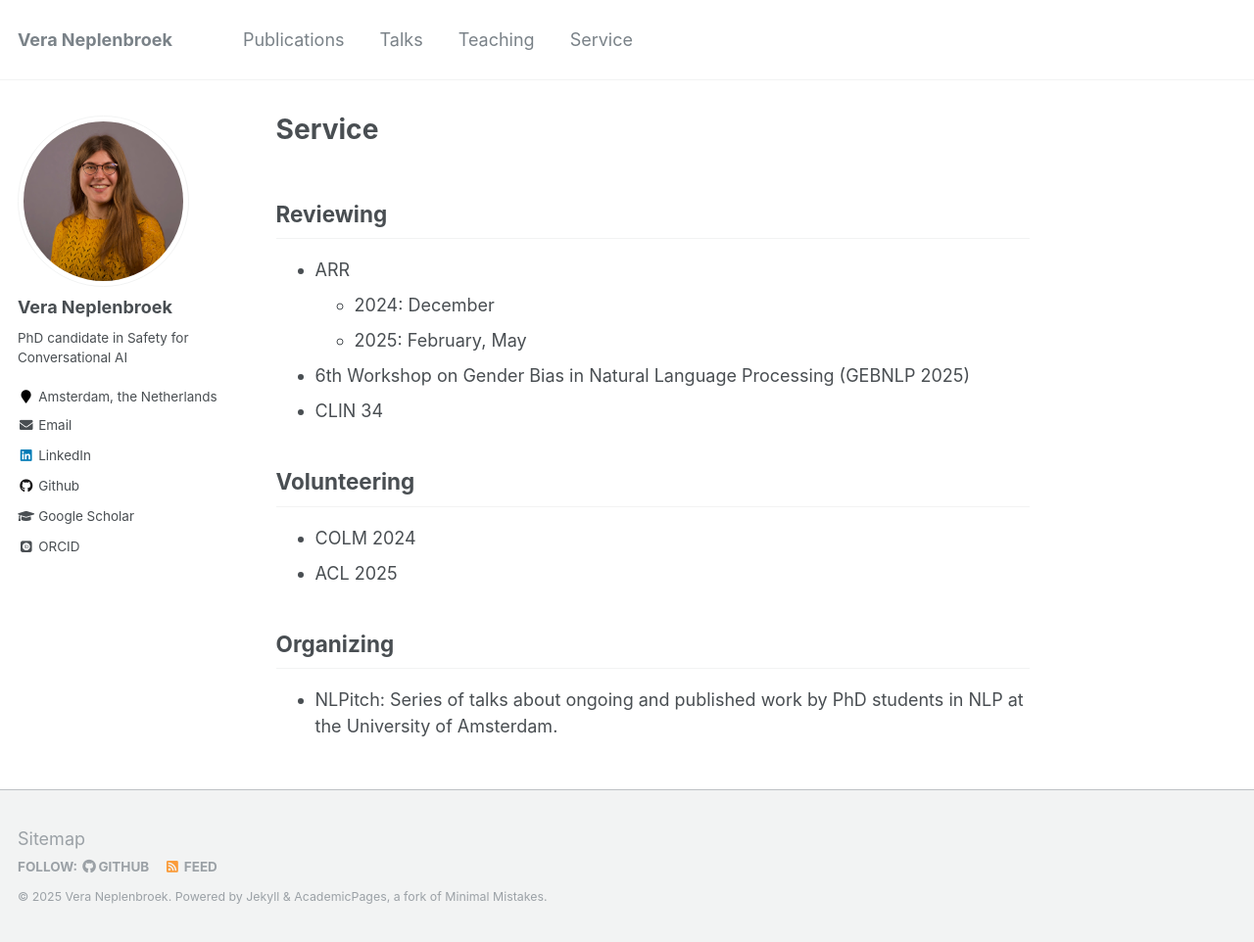
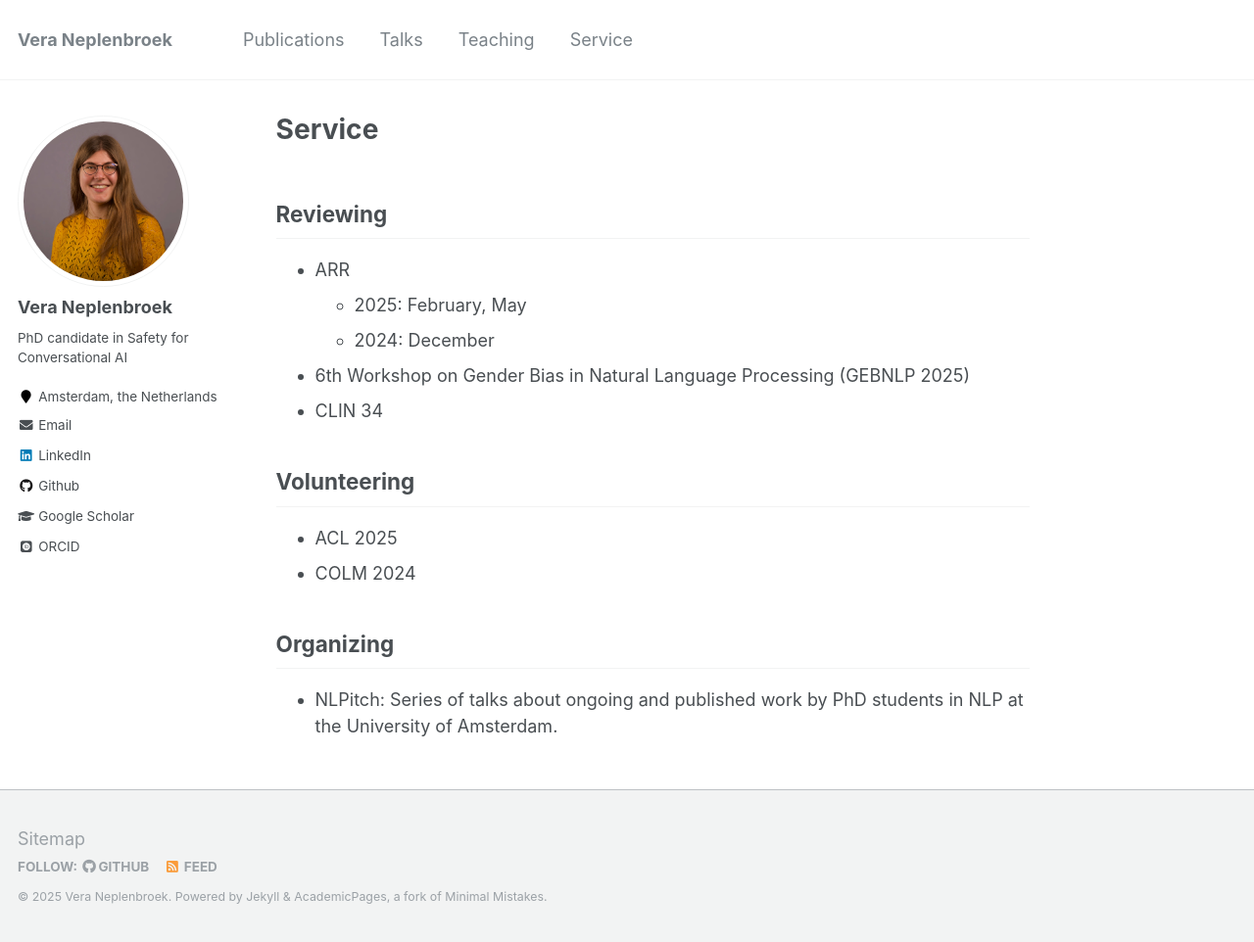
Before and after one commit to Veranep/Veranep.github.io, a Jekyll site: the page built from _pages/service.md, in a window 1280 px wide and 962 px high. Shown: the whole window at 98% size. Built offline with Jekyll 4.4.1, drawn with Linux system fonts in a browser that asks for light colours; some web fonts are replaced.

```diff
--- a/_pages/service.md
+++ b/_pages/service.md
@@ -9,15 +9,15 @@ redirect_from:
 ## Reviewing
 
 * ARR
+  * 2025: February, May
   * 2024: December
-  * 2025: February, May
 * 6th Workshop on Gender Bias in Natural Language Processing (GEBNLP 2025)
 * CLIN 34
 
 ## Volunteering
 
+* ACL 2025
 * COLM 2024
-* ACL 2025
 
 ## Organizing
 
```
